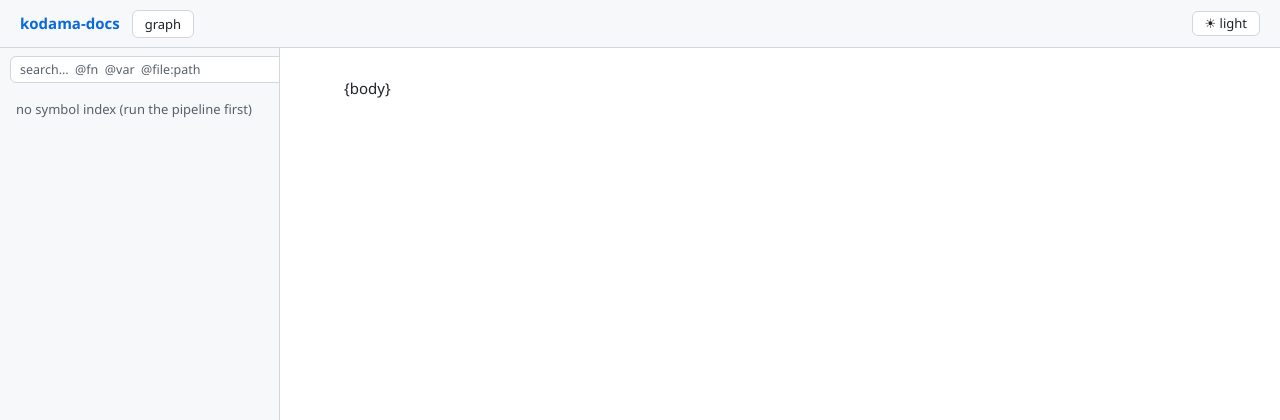
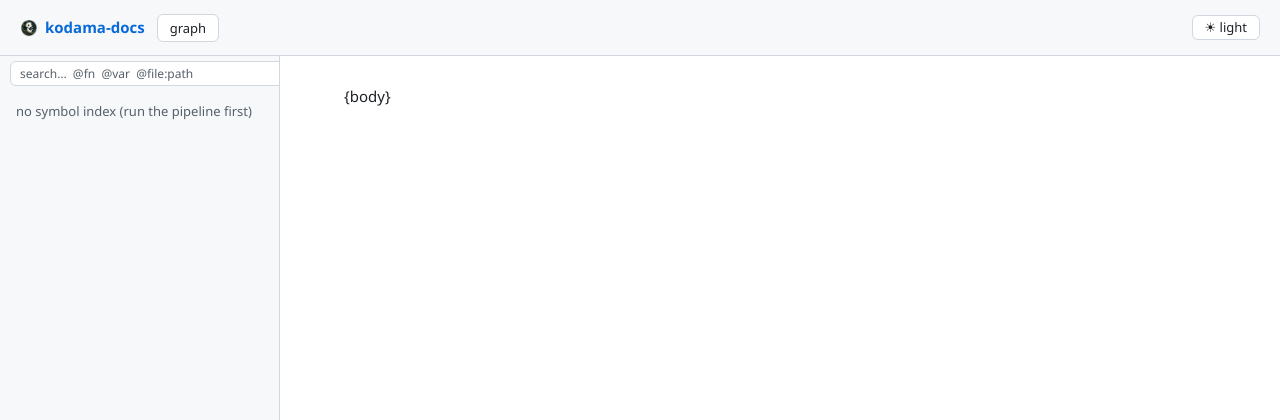
Before and after one commit to lele394/kodama-docs, a Python web app: template web/templates/page.html in a window 1280 px wide. Shown: the top 420 px of the page. Run offline with Jinja, Linux system fonts and the light colour scheme; the template is opened without the code that fills it, so the values that code supplies are empty.

Commit message:
web: brand icon + favicon, unified 56px topbar, tighter search box
- Serve the project icon from the repo-root icon/ folder at /icon/...
  (new traversal-safe _iconfile route) and use it as the browser favicon
  and as the brand mark next to "kodama-docs" on both the docs and /graph
  pages.
- Unify the docs and /graph top bars to a fixed 56px so the two views line
  up (the graph bar was ~3px taller because the segmented control inherited
  the body line-height).
- Make the sidebar search box more compact (12px font, 3px padding, tighter
  margins) and bump the stylesheet to ?v=2 so the change is picked up even
  on a warm cache.
- Document the icon and the shared top bar height in the README.

```diff
--- a/web/templates/page.html
+++ b/web/templates/page.html
@@ -4,7 +4,9 @@
 <meta charset="utf-8">
 <meta name="viewport" content="width=device-width, initial-scale=1">
 <title>{title}</title>
-<link id="doc-theme" rel="stylesheet" href="/theme/{theme}/style.css">
+<link rel="icon" type="image/x-icon" href="/icon/icon.ico">
+<link rel="icon" type="image/png" href="/icon/icon.png">
+<link id="doc-theme" rel="stylesheet" href="/theme/{theme}/style.css?v=2">
 <link id="hljs-light" rel="stylesheet"
       href="/lib/github.min.css"{hljs_light}>
 <link id="hljs-dark" rel="stylesheet"
@@ -15,7 +17,8 @@
 </head>
 <body class="docs-page">
 <header class="topbar">
-  <a class="brand" href="/index.md">kodama-docs</a>
+  <a class="brand" href="/index.md"><img class="brand-icon"
+     src="/icon/icon.png" alt="">kodama-docs</a>
   <a class="nav" href="/graph">graph</a>
   <span class="topbar-spacer"></span>
   <button id="theme-toggle" type="button"></button>
--- a/web/themes/light/style.css
+++ b/web/themes/light/style.css
@@ -31,12 +31,20 @@
   align-items: center;
   gap: 12px;
   padding: 8px 20px;
-  min-height: 48px;
+  min-height: 56px;
   background: var(--bar);
   border-bottom: 1px solid var(--border);
 }
 
-.brand { font-weight: 600; color: var(--accent); text-decoration: none; }
+.brand {
+  display: inline-flex;
+  align-items: center;
+  gap: 7px;
+  font-weight: 600;
+  color: var(--accent);
+  text-decoration: none;
+}
+.brand-icon { width: 18px; height: 18px; flex: none; }
 .brand:hover { color: var(--accent); text-decoration: none; }
 
 .topbar .nav {
@@ -504,9 +512,9 @@
 .sb-search {
   flex: none;
   width: 100%;
-  margin: 8px 10px 6px;
-  padding: 4px 9px;
-  font: 12.5px "Segoe UI", system-ui, sans-serif;
+  margin: 5px 10px 5px;
+  padding: 3px 9px;
+  font: 12px "Segoe UI", system-ui, sans-serif;
   color: var(--fg);
   background: var(--btn-bg);
   border: 1px solid var(--border);
```
Also changed, not shown: web/server.py (+18 -0 lines), web/templates/graph.html (+5 -2 lines), web/themes/dark/style.css (+13 -5 lines), README.md, icon/icon.ico (added), icon/icon.png (added).
